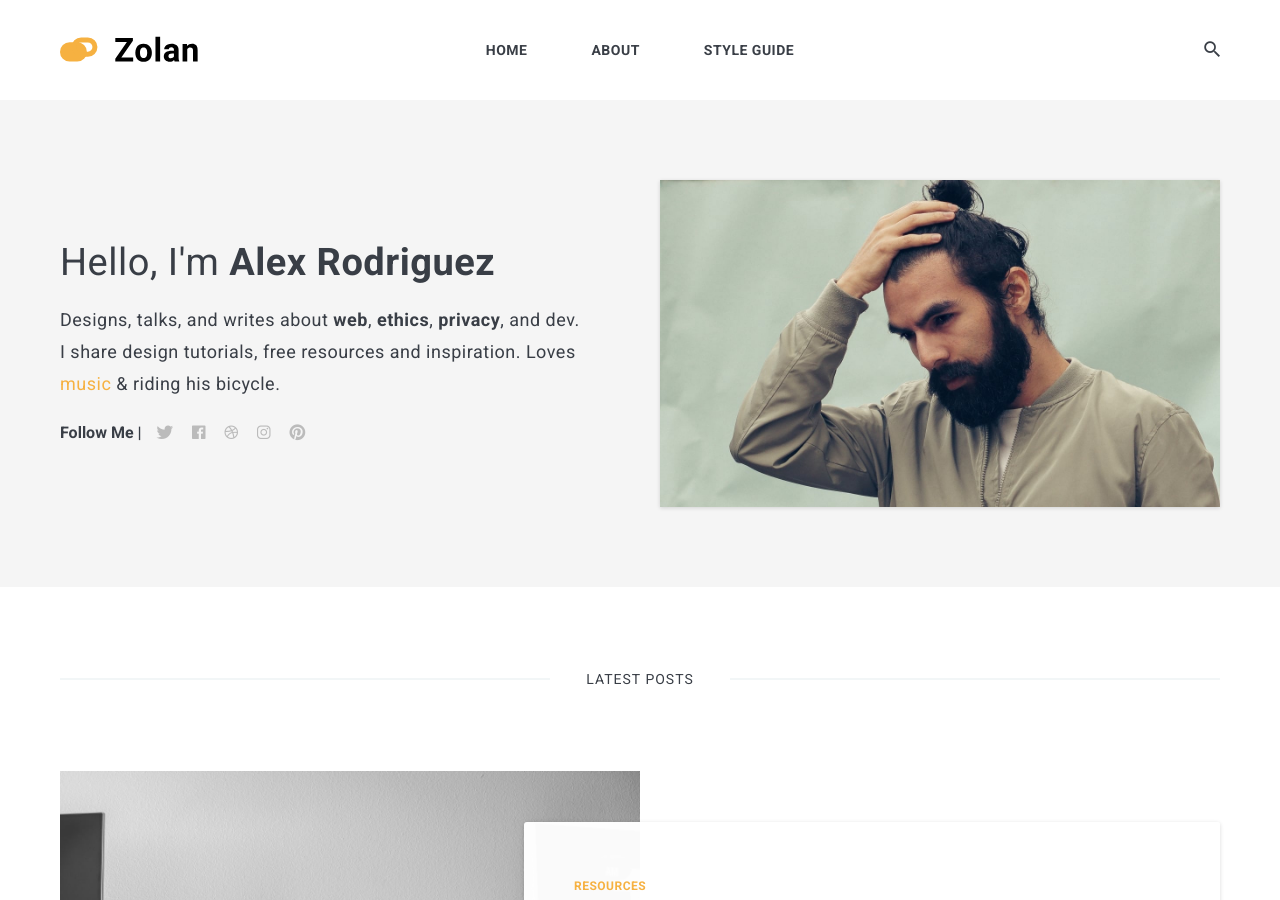
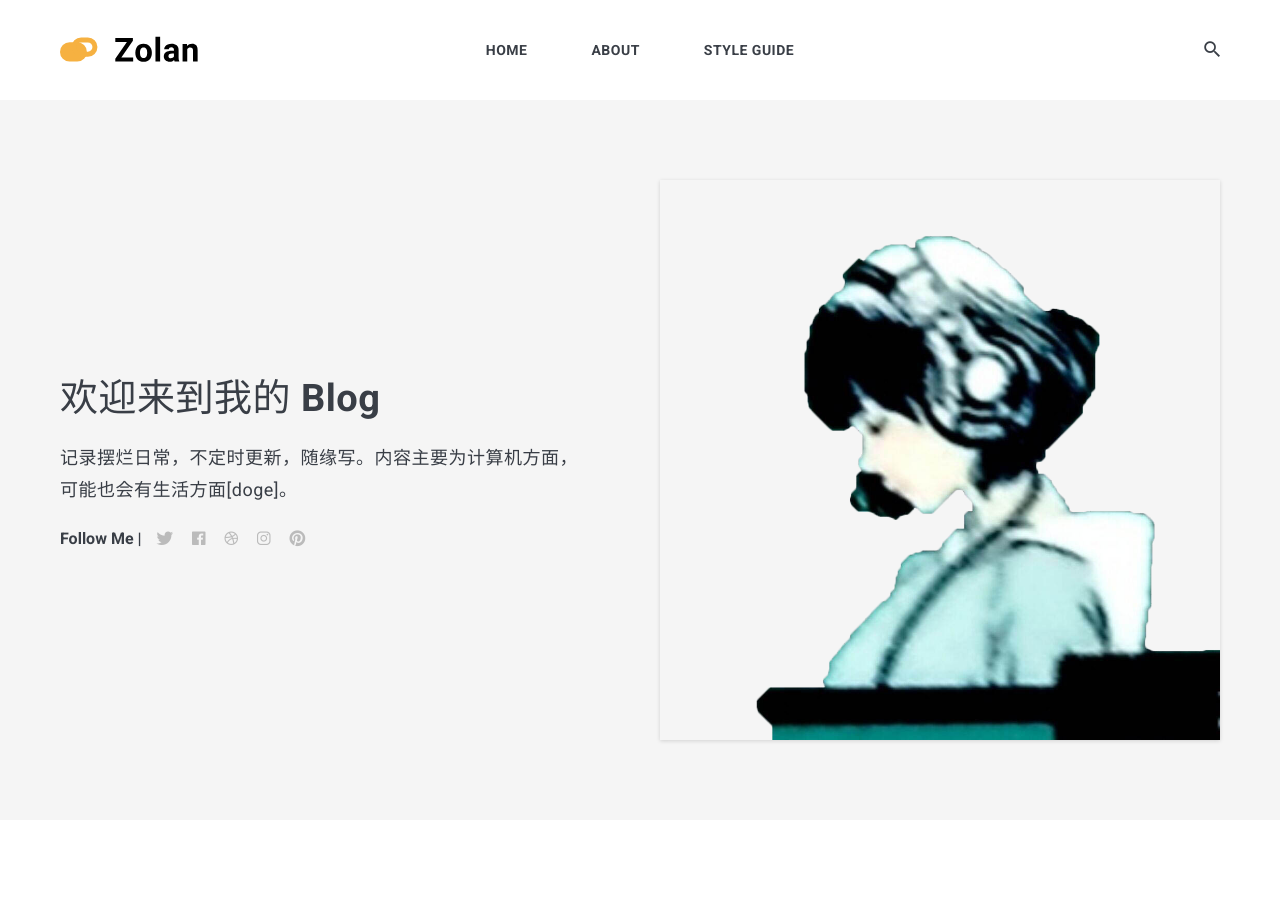
Before and after one commit to whut-fzw/whut-fzw.github.io, a Jekyll site: the page built from index.html, in a window 1280 px wide and 900 px high. Built offline with Jekyll 4.4.1, drawn with Linux system fonts in a browser that asks for light colours; nearby versions of some CDN libraries; the list of posts is cut into pages by our own code.

Commit message:
say hello and photo

```diff
--- a/_data/settings.yml
+++ b/_data/settings.yml
@@ -8,10 +8,11 @@
 #-------------------------------
 # Author Settings
 author:
-  name: 摆烂人
-  image: 01.jpg
-  say-hello: Hello, I'm <strong>Alex Rodriguez</strong>
-  bio: Designs, talks, and writes about <strong>web</strong>, <strong>ethics</strong>, <strong>privacy</strong>, and dev. I share design tutorials, free resources and inspiration. Loves <a href="#">music</a> & riding his bicycle.
+  name: username
+  image: headPhoto.png
+  say-hello: 欢迎来到我的 <b>Blog</b>
+  bio: 记录摆烂日常，不定时更新，随缘写。内容主要为计算机方面，可能也会有生活方面[doge]。
+      # Designs, talks, and writes about <strong>web</strong>, <strong>ethics</strong>, <strong>privacy</strong>, and dev. I share design tutorials, free resources and inspiration. Loves <a href="#">music</a> & riding his bicycle.
 
 
 #-------------------------------
@@ -21,7 +22,7 @@
 dribbble: https://dribbble.com/ # Add your Dribbble handle
 instagram: https://instagram.com/ # Add your Instagram handle
 pinterest: https://pinterest.com/ # Add your Pinterest handle
-
+Github: https://github.com/whut-fzw
 
 #-------------------------------
 # Comment Section (Disqus)
```
Also changed, not shown: images/01.jpg (deleted), images/headPhoto.png (added).
